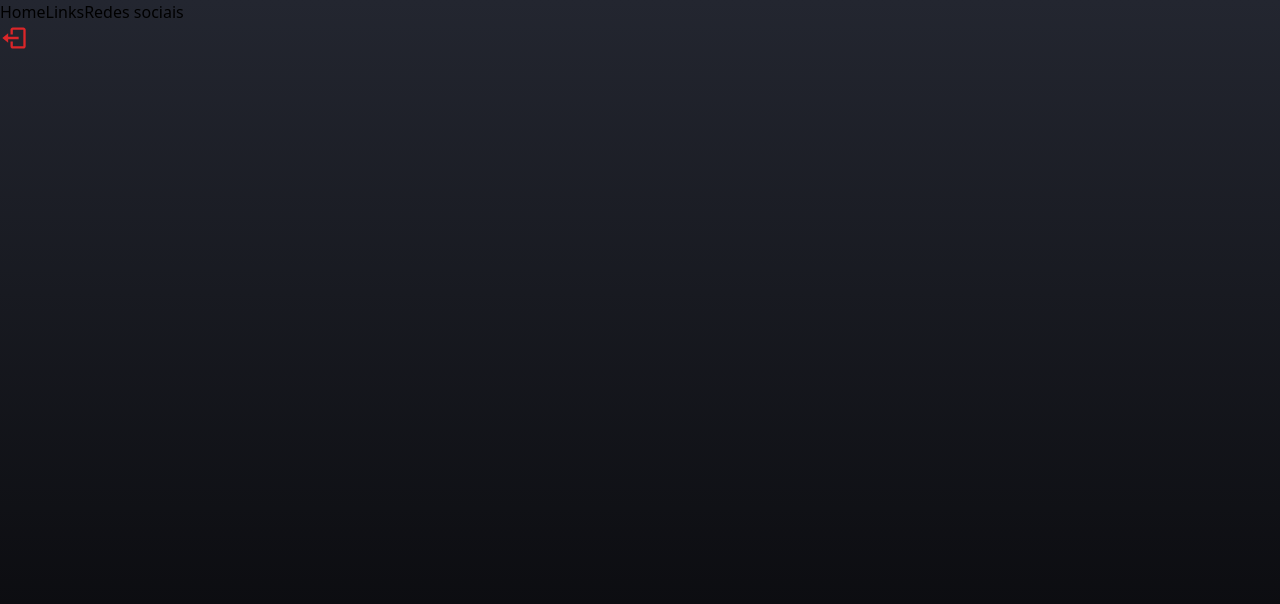
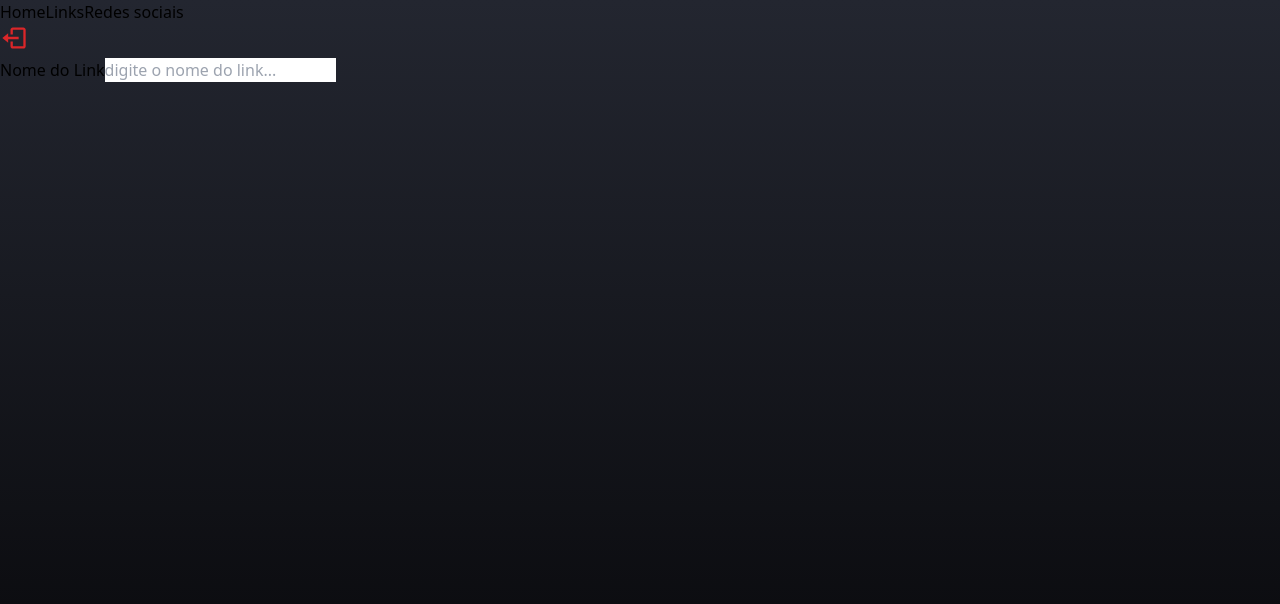
Before and after one commit to Daniel-wews/linkeTree, a React (Vite) app: page /admin in a window 1280 px wide. Shown: the top 604 px of the page. Built offline with nearby package versions, Linux system fonts and the light colour scheme; no server answers; sample sign-in values are in the browser's storage.

Commit message:
começando a criar o formulario.

```diff
--- a/src/pages/admin/admin.tsx
+++ b/src/pages/admin/admin.tsx
@@ -1,9 +1,16 @@
+import { useState } from "react";
 import Header from "../../components/header/header";
+import Input from "../../components/input/input";
 
 export default function Admin(){
     return(
         <div className="flex items-center flex-col min-h-screen pb-7 px-2">
             <Header/>
+
+            <form className="flex flex-col mt-8 mb-3 w-full max-w-xl ">
+                <label className="text-white font-medium mt-2 mb-2">Nome do Link</label>
+                <Input placeholder="digite o nome do link..."/>
+            </form>
         </div>
     )
 }
```
